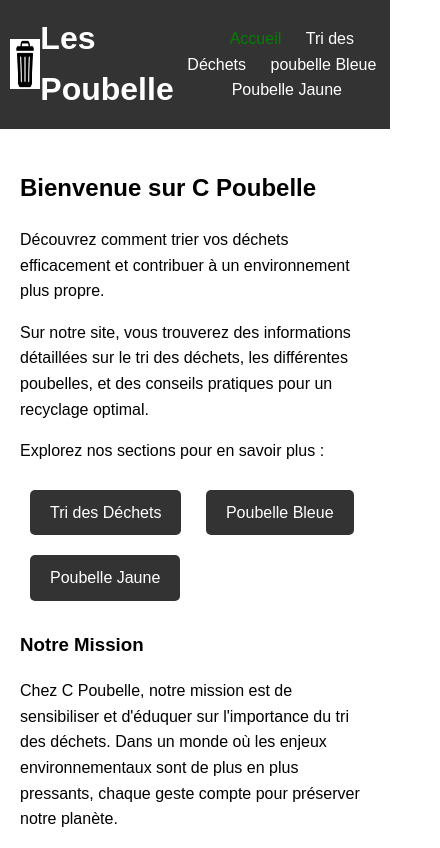
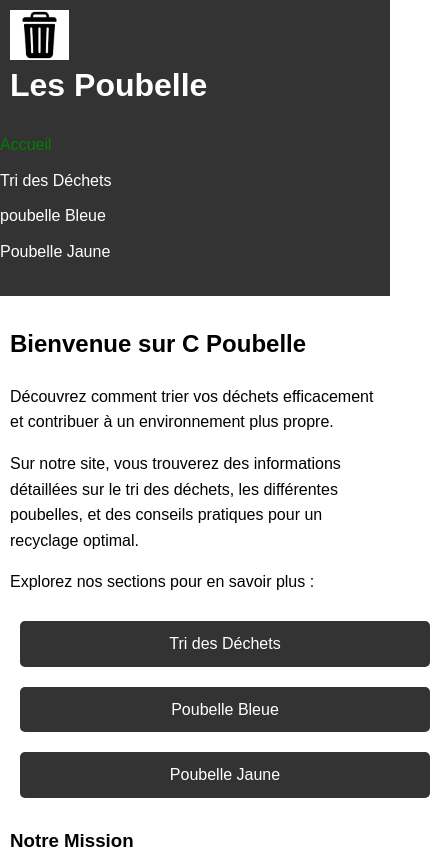
Before and after one commit to sixtartix/poubelle.site, a plain HTML site: page index.html in a window 390 px wide. Shown: the top 848 px of the page, 440 px wide, since content can reach past the window. Drawn offline with Linux system fonts and the light colour scheme.

Commit message:
Add files via upload

```diff
--- a/style.css
+++ b/style.css
@@ -86,3 +86,39 @@ img {
 h1 {
     margin: 0 10px;
 }
+
+@media (max-width: 768px) {
+    header {
+        flex-direction: column;
+        align-items: flex-start;
+    }
+
+    nav {
+        text-align: left;
+        width: 100%;
+    }
+
+    nav ul {
+        display: flex;
+        flex-direction: column;
+        align-items: flex-start;
+    }
+
+    nav ul li {
+        margin: 5px 0;
+    }
+
+    .button {
+        width: 100%;
+        text-align: center;
+    }
+
+    main {
+        padding: 10px;
+    }
+
+    footer {
+        flex-direction: column;
+        align-items: center;
+    }
+}
```
